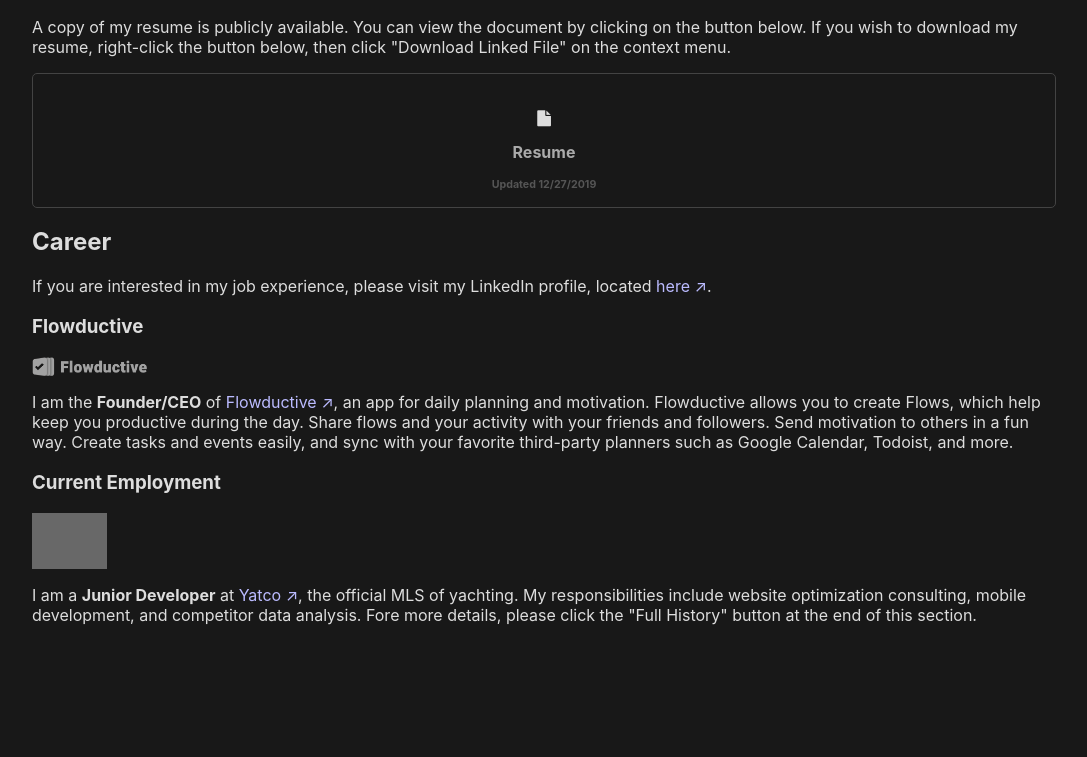
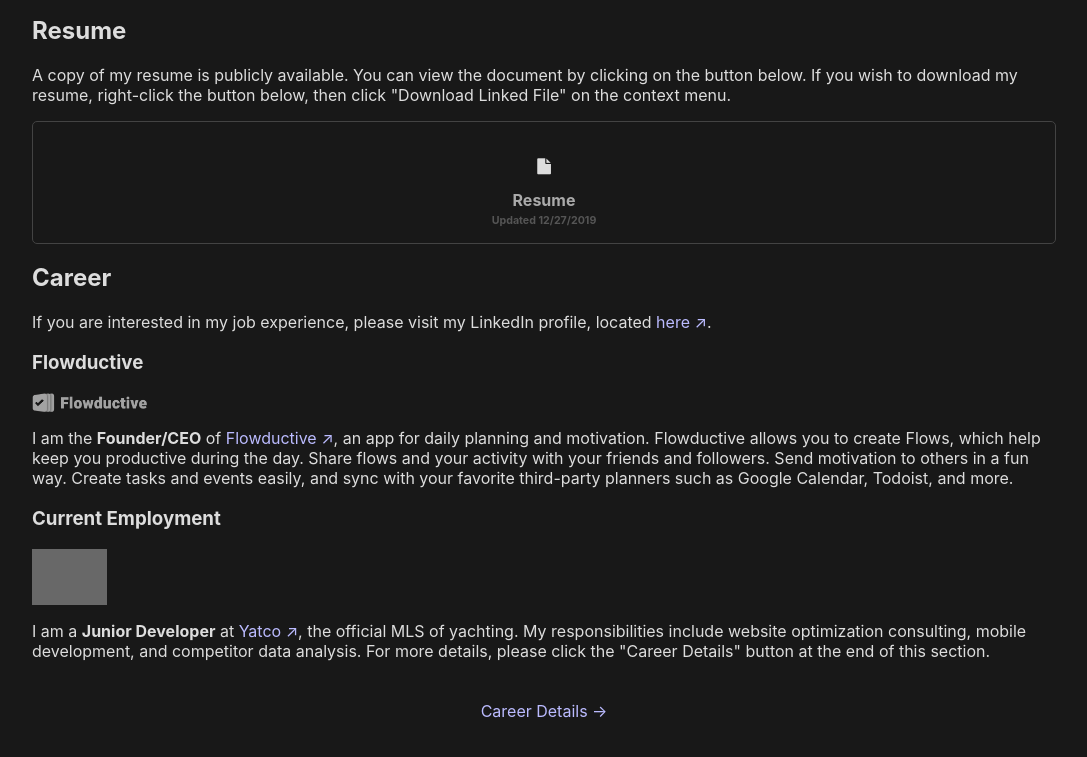
Before and after one commit to benlmyers/benlmyers.github.io, a plain HTML site: page index.html in a window 1280 px wide. Shown: the part 571-1328 px from the top of the page, without its empty margins (96-1183 px from the left). Before the commit the page ends 1212 px from the top, so only its background shows below. Drawn offline with Linux system fonts and the light colour scheme; grey boxes are pictures that could not be loaded.

Commit message:
📃 Finish career; start Papers

```diff
--- a/index.html
+++ b/index.html
@@ -117,8 +117,11 @@
           </a>
           <p>
             I am a <b>Junior Developer</b> at <a href="https://www.yatco.com" target="_blank">Yatco ↗</a>, the official MLS of yachting. My responsibilities include website optimization consulting,
-            mobile development, and competitor data analysis. Fore more details, please click the "Full History" button at the end of this section.
+            mobile development, and competitor data analysis. For more details, please click the "Career Details" button at the end of this section.
           </p>
+          <div class="clear-button">
+            Career Details →
+          </div>
         </div>
       </div>
     </body>
--- a/style.css
+++ b/style.css
@@ -16,12 +16,25 @@ a:hover {
 }
 
 .main-content {
-  padding: 0 10%;
+  padding: 48px 10%;
+  padding-bottom: 48px;
 }
 
 .card-label {
   color: #888888;
   font-weight: bold;
+}
+
+.clear-button {
+  padding: 24px;
+  color: #bbbbff;
+  text-align: center;
+  border-radius: 5px;
+}
+
+.clear-button:hover {
+  background-color: #232323;
+  cursor: pointer;
 }
 
 .image-button:hover {
@@ -40,6 +53,7 @@ a:hover {
   font-weight: bold;
   padding: 0px;
   margin: 0px;
+  margin-top: -12px;
   font-size: 8pt;
   color: #555555;
 }
```
Also changed, not shown: 1 other file.
